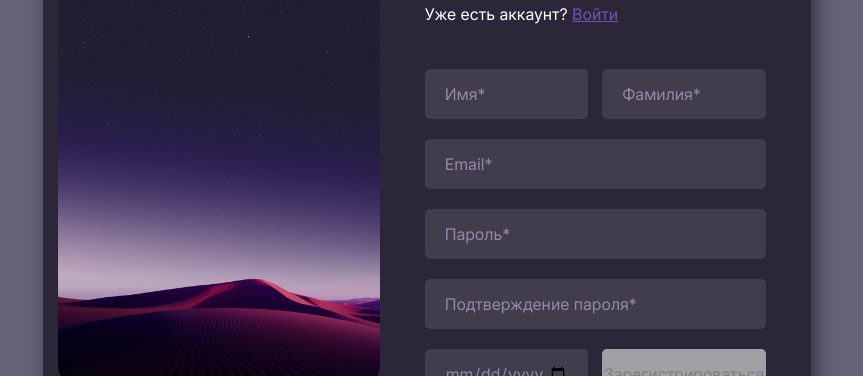
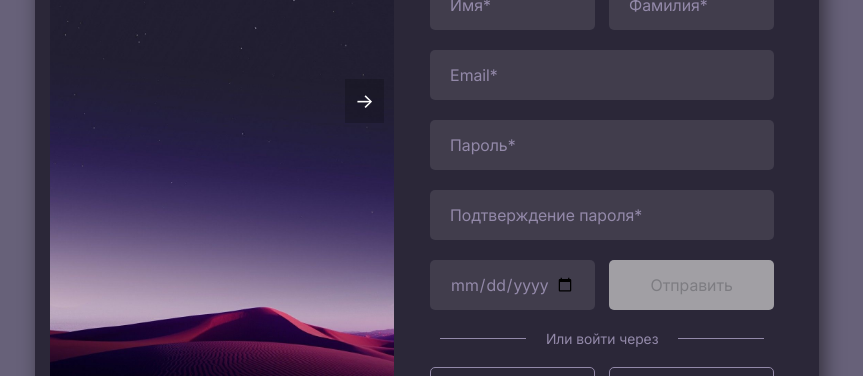
Before and after one commit to CodeCraftSonya/registration-form, a website: page index.html in a window 1280 px wide. Shown: the part 299-675 px from the top of the page, without its empty margins (213-1076 px from the left). Drawn offline with Linux system fonts and the light colour scheme.

Commit message:
feat: add image slider

```diff
--- a/index.html
+++ b/index.html
@@ -15,8 +15,12 @@
 </head>
 <body class="page">
 <div class="page__wrapper">
-    <div class="page__image-wrapper">
-        <img src="desert.jpg" class="page__image" alt="Пустыня">
+    <div class="slider">
+        <button class="slider__prev">←</button>
+        <div class="page__image-wrapper">
+            <img src="desert.jpg" class="page__image" alt="Пустыня">
+        </div>
+        <button class="slider__next">→</button>
     </div>
     <div class="registration">
         <h1 class="registration__title">Создайте аккаунт</h1>
@@ -56,7 +60,7 @@
                     <input id="birth-day" name="birth-day" type="date" class="registration__input registration__input--date" placeholder="День рождения">
                     <span class="form__input-error birth-day-error"></span>
                 </label>
-                <button type="submit" class="registration__submit">Зарегистрироваться</button>
+                <button type="submit" class="registration__submit">Отправить</button>
             </div>
         </form>
         <div class="registration__divider">
--- a/script.js
+++ b/script.js
@@ -101,3 +101,46 @@
 };
 
 enableValidation();
+
+const images = ["desert.jpg", "galaktika2.jpg", "blue-desert2.png"];
+let currentIndex = 0;
+
+const imageElement = document.querySelector(".page__image"); // Элемент с изображением
+const prevButton = document.querySelector(".slider__prev"); // Кнопка назад
+const nextButton = document.querySelector(".slider__next"); // Кнопка вперед
+
+// Функция для обновления изображения
+function updateImage() {
+  imageElement.src = images[currentIndex];
+
+  // Обновляем видимость кнопок в зависимости от индекса
+  if (currentIndex === 0) {
+    prevButton.style.display = "none"; // Скрываем кнопку "назад", если первая картинка
+    nextButton.style.display = "block"; // Показываем кнопку "вперед"
+  } else if (currentIndex === images.length - 1) {
+    nextButton.style.display = "none"; // Скрываем кнопку "вперед", если последняя картинка
+    prevButton.style.display = "block"; // Показываем кнопку "назад"
+  } else {
+    prevButton.style.display = "block"; // Показываем кнопку "назад" для всех картинок
+    nextButton.style.display = "block"; // Показываем кнопку "вперед" для всех картинок
+  }
+}
+
+// Функция для переключения на следующее изображение
+function nextImage() {
+  currentIndex = (currentIndex + 1) % images.length;
+  updateImage();
+}
+
+// Функция для переключения на предыдущее изображение
+function prevImage() {
+  currentIndex = (currentIndex - 1 + images.length) % images.length;
+  updateImage();
+}
+
+// Слушатели событий для кнопок
+nextButton.addEventListener("click", nextImage);
+prevButton.addEventListener("click", prevImage);
+
+// Инициализируем отображение при загрузке страницы
+updateImage();
--- a/styles/styles.css
+++ b/styles/styles.css
@@ -9,19 +9,21 @@
 
 .page__wrapper {
   display: flex;
-  gap: 45px;
+  gap: 5%;
   background-color: #2b2738;
   padding-inline-start: 15px;
   padding-inline-end: 45px;
   padding-block: 15px;
   border-radius: 15px;
-  height: 75%;
-  width: 60%;
+  max-height: 690px;
+  width: clamp(21rem, 9.3803rem + 49.5775vw, 54rem);
   box-shadow: 5px 5px 20px rgba(0, 0, 0, 0.5);
 }
 
 .page__image-wrapper {
-  width: 50%;
+  width: 100%;
+  height: 100%;
+  height: 660px;
 }
 
 .page__image {
@@ -31,21 +33,50 @@
   object-fit: cover;
   object-position: bottom;
   border-radius: 20px;
+  transition: transform 0.3s ease;
+}
+
+.slider {
+  position: relative;
+  width: 50%;
+  border-radius: 20px;
+  overflow: hidden;
+}
+
+.slider__prev,
+.slider__next {
+  background: rgba(0, 0, 0, 0.2);
+  color: white;
+  border: none;
+  padding: 10px;
+  font-size: 20px;
+  position: absolute;
+  top: 50%;
+  transform: translateY(-50%);
+  cursor: pointer;
+}
+
+.slider__prev {
+  left: 10px;
+}
+
+.slider__next {
+  right: 10px;
 }
 
 .registration {
   width: 50%;
-  padding-block: 70px;
+  padding-block: 45px;
 }
 
 .registration__title {
   margin-bottom: 20px;
-  font-size: 2.5rem;
+  font-size: clamp(2rem, 1.8239rem + 0.7512vw, 2.5rem);
   letter-spacing: 0.1rem;
 }
 
 .registration__text {
-  margin-bottom: 45px;
+  margin-bottom: 30px;
 }
 
 .registration__link {
@@ -171,3 +202,22 @@
   width: 25px;
   height: 25px;
 }
+
+@media (max-width: 1023px) {
+  .page__wrapper {
+    gap: 0;
+    padding-inline: 5%;
+  }
+
+  .slider {
+    display: none;
+  }
+
+  .page__image-wrapper {
+    width: 0;
+  }
+
+  .registration {
+    width: 100%;
+  }
+}
```
Also changed, not shown: blue-desert2.png (added), landscape3.png (added), 1 other file.
